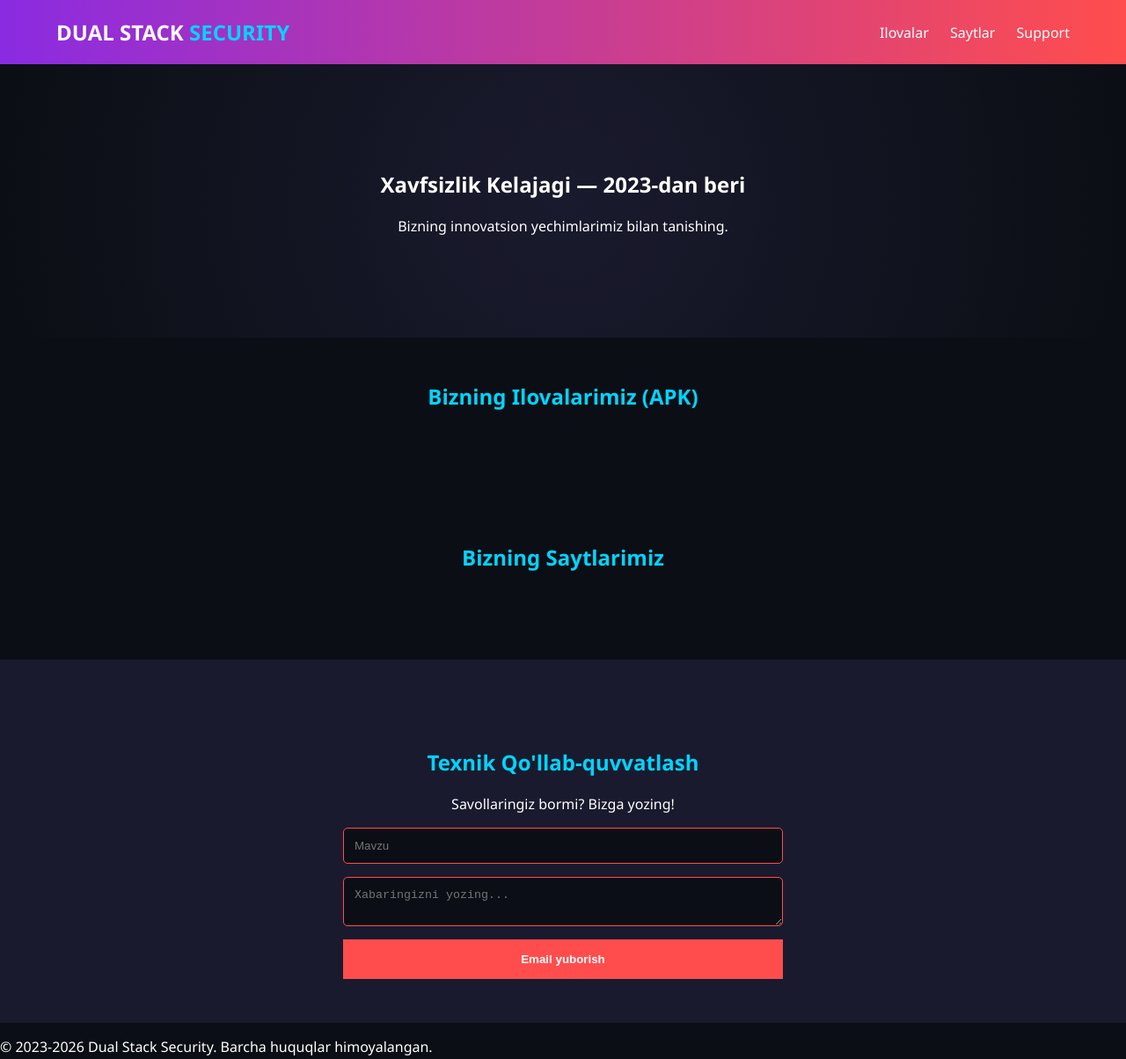
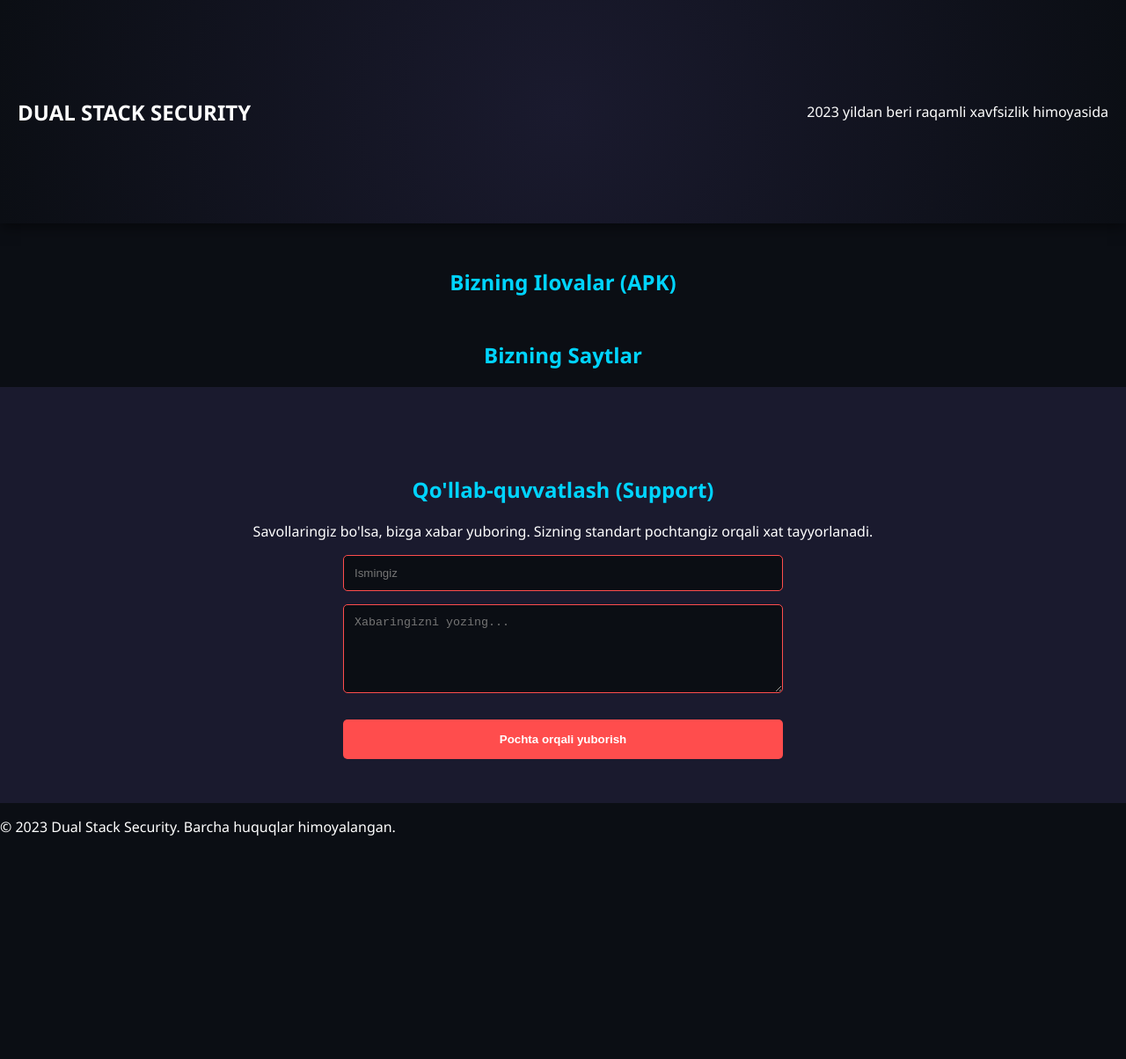
Before and after one commit to CENTREBOSS/appandsites, a plain HTML site: page index.html in a window 1280 px wide. Shown: the whole page at 88% size. After the commit the page ends 967 px from the top, so only its background shows below. Drawn offline with Linux system fonts and the light colour scheme.

Commit message:
Update index.html

```diff
--- a/index.html
+++ b/index.html
@@ -3,47 +3,45 @@
 <head>
     <meta charset="UTF-8">
     <meta name="viewport" content="width=device-width, initial-scale=1.0">
-    <title>Dual Stack Security | Corporate</title>
+    <title>Dual Stack Security | 2023</title>
     <link rel="stylesheet" href="style.css">
 </head>
 <body>
 
-    <header>
-        <div class="logo">Dual Stack <span>Security</span></div>
-        <nav>
-            <a href="#apps">Ilovalar</a>
-            <a href="#sites">Saytlar</a>
-            <a href="#support">Support</a>
-        </nav>
+    <header class="hero">
+        <div class="logo">Dual Stack Security</div>
+        <p>2023 yildan beri raqamli xavfsizlik himoyasida</p>
     </header>
 
-    <section class="hero">
-        <h1>Xavfsizlik Kelajagi — 2023-dan beri</h1>
-        <p>Bizning innovatsion yechimlarimiz bilan tanishing.</p>
-    </section>
+    <main class="container">
 
-    <main>
-        <h2 id="apps">Bizning Ilovalarimiz (APK)</h2>
-        <div id="app-container" class="grid-container">
-            </div>
+        <section class="section">
+            <h2 class="section-title">Bizning Ilovalar (APK)</h2>
+            <div id="apps-container" class="cards-grid">
+                </div>
+        </section>
 
-        <h2 id="sites">Bizning Saytlarimiz</h2>
-        <div id="site-container" class="grid-container">
-            </div>
+        <section class="section">
+            <h2 class="section-title">Bizning Saytlar</h2>
+            <div id="sites-container" class="cards-grid">
+                </div>
+        </section>
+
+        <section class="section support-section">
+            <h2 class="section-title">Qo'llab-quvvatlash (Support)</h2>
+            <p>Savollaringiz bo'lsa, bizga xabar yuboring. Sizning standart pochtangiz orqali xat tayyorlanadi.</p>
+
+            <form id="support-form" class="support-form">
+                <input type="text" id="user-name" placeholder="Ismingiz" required>
+                <textarea id="user-message" rows="5" placeholder="Xabaringizni yozing..." required></textarea>
+                <button type="submit" class="btn btn-primary">Pochta orqali yuborish</button>
+            </form>
+        </section>
+
     </main>
 
-    <section id="support" class="support-section">
-        <h2>Texnik Qo'llab-quvvatlash</h2>
-        <p>Savollaringiz bormi? Bizga yozing!</p>
-        <form id="contact-form">
-            <input type="text" id="subject" placeholder="Mavzu" required>
-            <textarea id="message" placeholder="Xabaringizni yozing..." required></textarea>
-            <button type="submit">Email yuborish</button>
-        </form>
-    </section>
-
     <footer>
-        <p>&copy; 2023-2026 Dual Stack Security. Barcha huquqlar himoyalangan.</p>
+        <p>&copy; 2023 Dual Stack Security. Barcha huquqlar himoyalangan.</p>
     </footer>
 
     <script src="script.js"></script>
```
